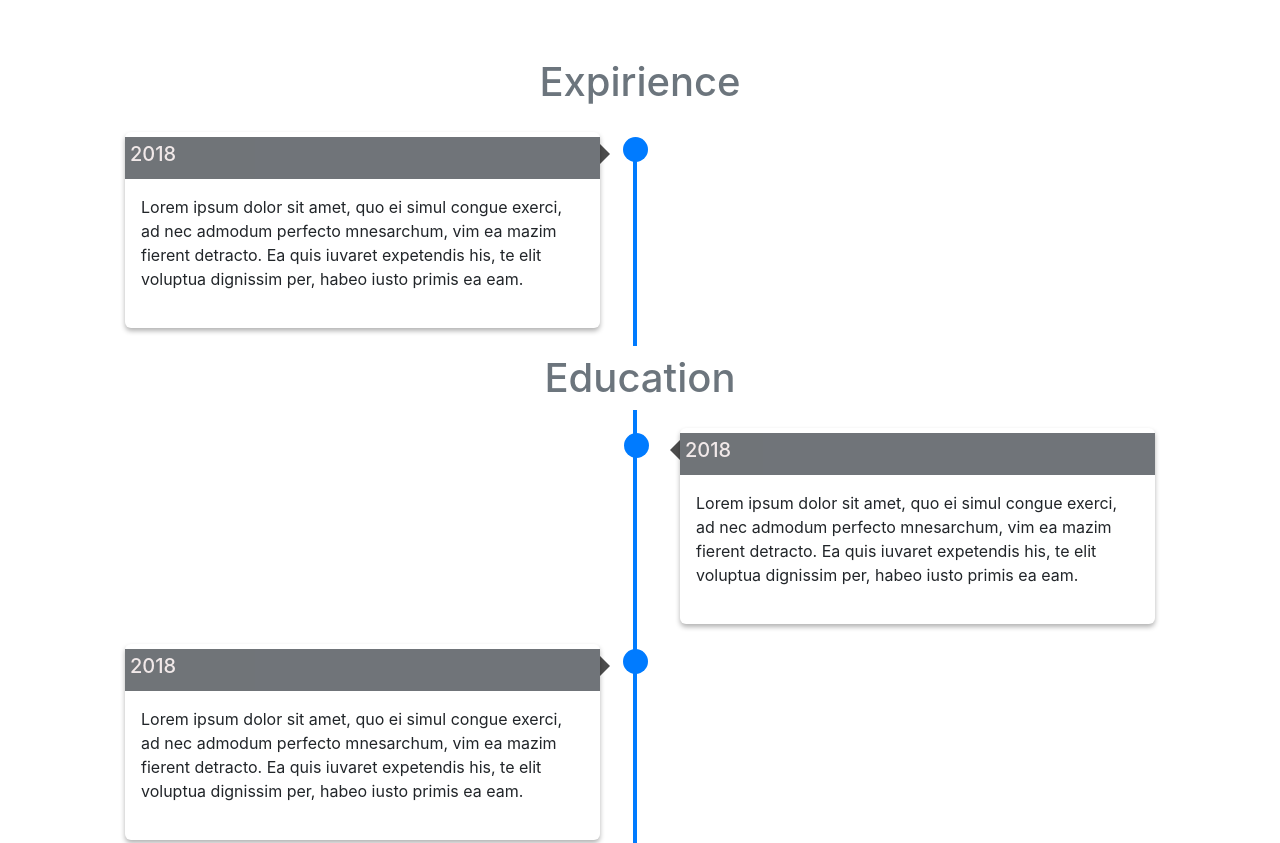
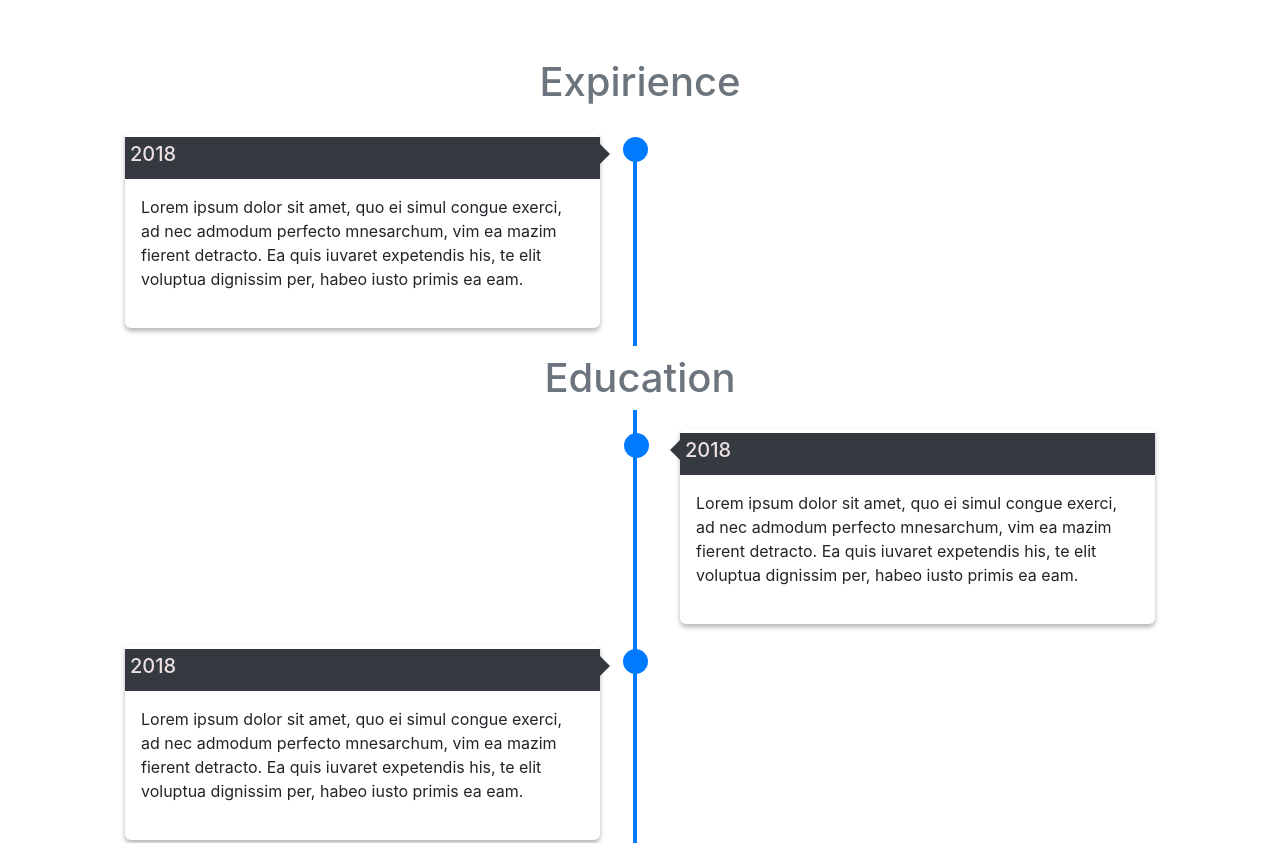
Before and after one commit to shreyajalmi/shreyajalmi.github.io, a plain HTML site: page index.html in a window 1280 px wide. Shown: the part 820-1663 px from the top of the page. Drawn offline with nearby package versions, Linux system fonts and the light colour scheme.

Commit message:
Update custom.css

```diff
--- a/css/custom.css
+++ b/css/custom.css
@@ -112,10 +112,9 @@ box-shadow: 1px 2px 4px rgba(0, 0, 0, .5);
     width: 0;
     z-index: 1;
     right: 30px;
-    border: medium solid black;
+    border: medium solid #343a40;
     border-width: 10px 0 10px 10px;
-    border-color: transparent transparent transparent black;
-    opacity: .7;
+    border-color: transparent transparent transparent #343a40;
 
 }
 
@@ -128,10 +127,9 @@ box-shadow: 1px 2px 4px rgba(0, 0, 0, .5);
     width: 0;
     z-index: 1;
     left: 30px;
-    opacity: .7;
-    border: medium solid black;
+    border: medium solid #343a40;
     border-width: 10px 10px 10px 0;
-    border-color: transparent black transparent transparent;
+    border-color: transparent #343a40 transparent transparent;
 }
 
 /* Fix the circle for containers on the right side */
@@ -204,14 +202,12 @@ box-shadow: 1px 2px 4px rgba(0, 0, 0, .5);
 	}
 }
 .timeline-title{
-	background-color:black;
-	color:white;
 	padding:5px;
 	color: #ece0e0;
-	opacity: .7;
 }
 .my_name_container{
 	line-height: .9;
+
 }
 .first_name1{
 	font-size: 50px;
```
